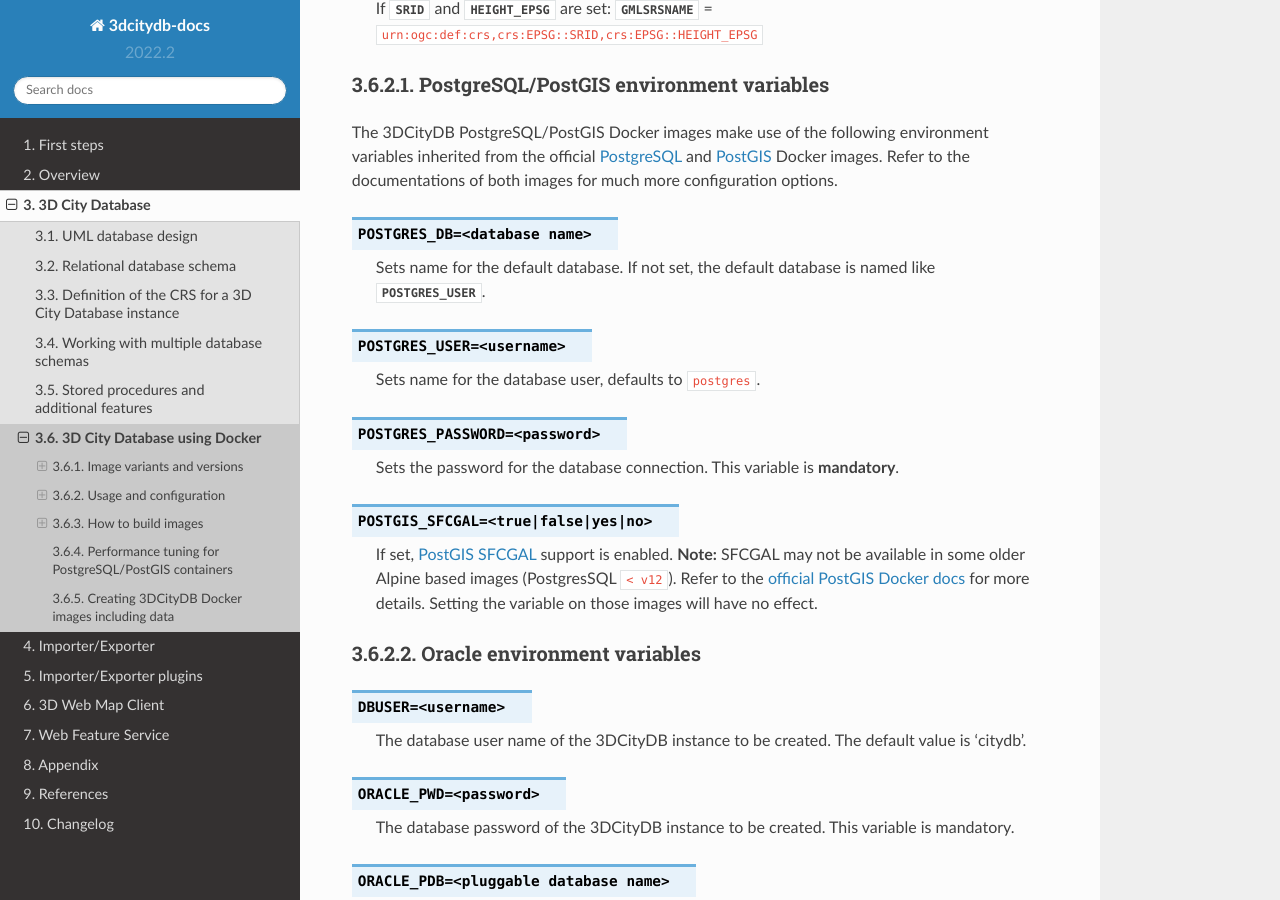
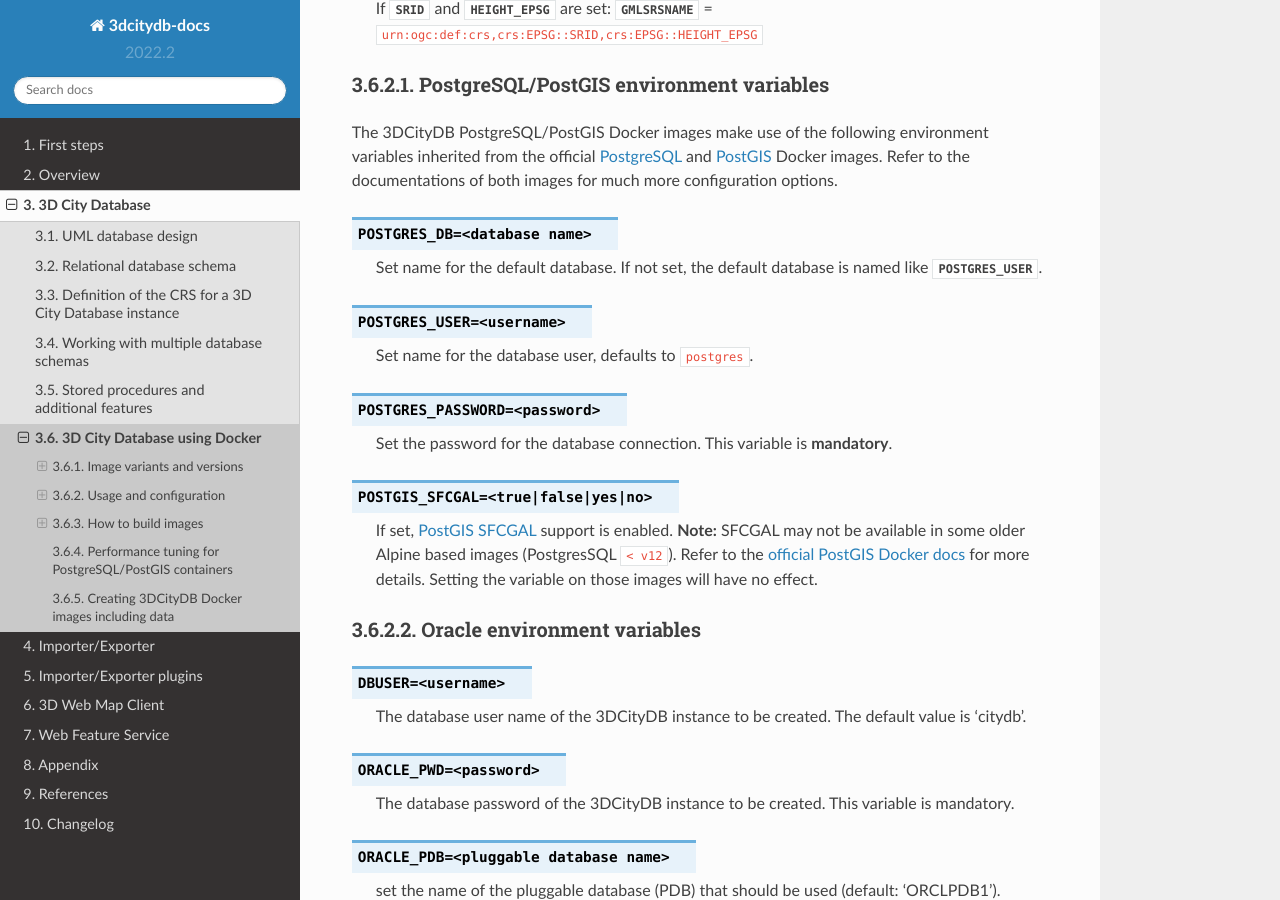
Before and after one commit to 3dcitydb/3dcitydb-docs, a Sphinx documentation site: the page built from source/3dcitydb/docker.rst, in a window 1280 px wide and 900 px high, scrolled down 3473 px. Built offline with Sphinx 7.4.7 and the Read the Docs theme 2.0.0, drawn with Linux system fonts in a browser that asks for light colours; some of the changed text lies outside the part shown.

Commit message:
multiple small fixes and changes

```diff
--- a/source/3dcitydb/docker.rst
+++ b/source/3dcitydb/docker.rst
@@ -11,8 +11,8 @@
 
 The 3DCityDB Docker images are available for *PostgreSQL/PostGIS* and *Oracle*.
 The PostgreSQL/PostGIS version is based on the official
-`PostgreSQL <postgres_hub_>`_ and
-`PostGIS <postgis_hub_>`_ Docker images.
+`PostgreSQL <postgres_github_>`_ and
+`PostGIS <postgis_github_>`_ Docker images.
 The Oracle version is based on the
 *Oracle Database Enterprise Edition* images available from the
 `Oracle Container registry <https://container-registry.oracle.com>`_.
@@ -260,29 +260,29 @@
 
 The 3DCityDB PostgreSQL/PostGIS Docker images make use of the following
 environment variables inherited from the official
-`PostgreSQL <https://hub.docker.com/_/postgres>`_ and
-`PostGIS <https://hub.docker.com/r/postgis/postgis>`_ Docker images. Refer to
+`PostgreSQL <postgres_dockerhub_>`_ and
+`PostGIS <postgis_dockerhub_>`_ Docker images. Refer to
 the documentations of both images for much more configuration options.
 
 .. option:: POSTGRES_DB=<database name>
 
-  Sets name for the default database. If not set, the default database is named
+  Set name for the default database. If not set, the default database is named
   like :option:`POSTGRES_USER`.
 
 .. option::  POSTGRES_USER=<username>
 
-  Sets name for the database user, defaults to ``postgres``.
+  Set name for the database user, defaults to ``postgres``.
 
 .. option:: POSTGRES_PASSWORD=<password>
 
-  Sets the password for the database connection. This variable is **mandatory**.
+  Set the password for the database connection. This variable is **mandatory**.
 
 .. option:: POSTGIS_SFCGAL=<true|false|yes|no>
 
   If set, `PostGIS SFCGAL <http://www.sfcgal.org/>`_ support is
   enabled. **Note:** SFCGAL may not be available in some older
   Alpine based images (PostgresSQL ``< v12``). Refer to the
-  `official PostGIS Docker docs <https://hub.docker.com/r/postgis/postgis>`_ for more details.
+  `official PostGIS Docker docs <postgis_dockerhub_>`_ for more details.
   Setting the variable on those images will have no effect.
 
 .. _citydb_docker_config_oracle:
@@ -327,7 +327,6 @@
   docker.com/r/postgis/postgis/tags?page=1&ordering=last_updated>`_ and in
   the `Oracle container registry <https://container-registry.oracle.com>`_.
 
-
 .. _citydb_docker_psql_build:
 
 PostgreSQL/PostGIS
@@ -364,7 +363,8 @@
 
 To build 3DCityDB Docker images for Oracle, you first need a Docker image for
 the Oracle database. You can either build the Oracle image yourself using the
-Dockerfiles and guidelines provided in the `Oracle GitHub repository <https://github.com/oracle/docker-images>`_.
+Dockerfiles and guidelines provided in the
+`Oracle GitHub repository <https://github.com/oracle/docker-images>`_.
 Alternatively, you can download a pre-built Oracle database image from the
 `Oracle Container registry <https://container-registry.oracle.com>`_.
 
```
Also changed, not shown: other parts of source/3dcitydb/docker.rst (+6 -4 lines).
